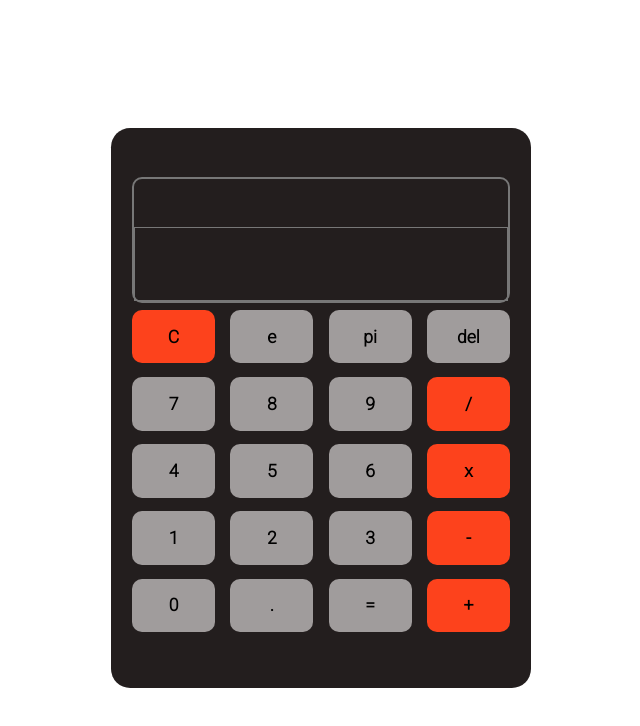
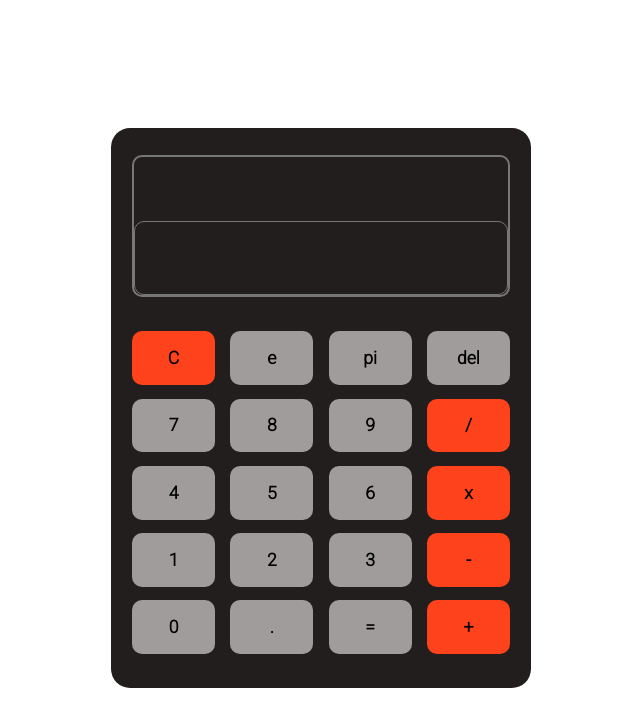
Before and after one commit to vits03/Calculator, a plain HTML site: page index.html in a window 1280 px wide. Shown: the whole page, without its empty margins (319-959 px from the left). Drawn offline with Linux system fonts and the light colour scheme.

Commit message:
improved  main layout spacing.

```diff
--- a/main.css
+++ b/main.css
@@ -25,7 +25,7 @@ body{
 .calculator{
     display: flex;
     flex-direction: column;
-    justify-content: center;
+    justify-content: space-evenly;
     width: 90%;
     height: 100%;
 }
@@ -47,7 +47,7 @@ button.ops-btn,button.accent-clr{
 #display {
     color: white;
     font-size: 2em;
-    height: 3rem;
+    height: 4rem;
 
 
 }
@@ -65,6 +65,7 @@ button.ops-btn,button.accent-clr{
     color: wheat;
     height:4.5rem ;
     border: 1px solid rgb(119, 119, 119);
+    border-radius: 10px;
 }
 
 .row {
@@ -76,7 +77,6 @@ button.ops-btn,button.accent-clr{
 .button-container {
     display: flex;
     flex-direction: column;
-
     justify-content: space-around;
     height: 60%;
     width: 100%;
```
